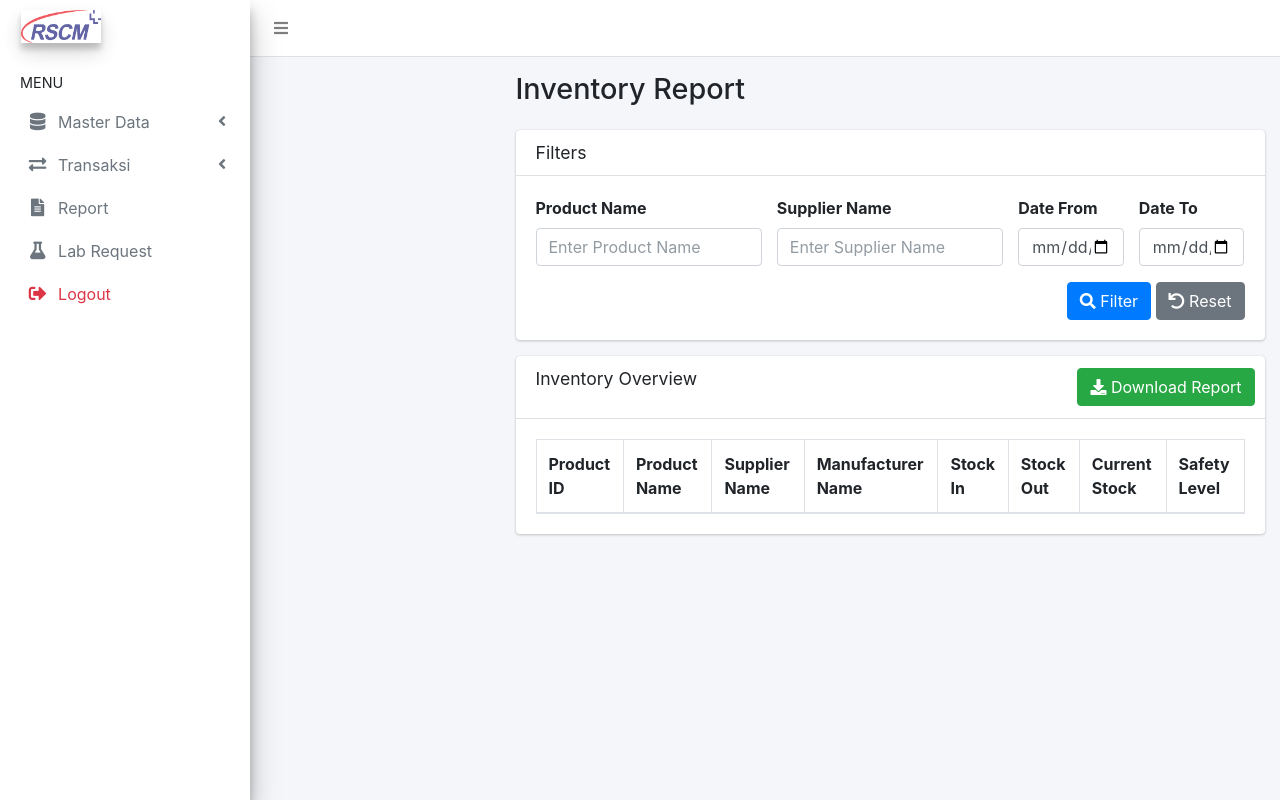
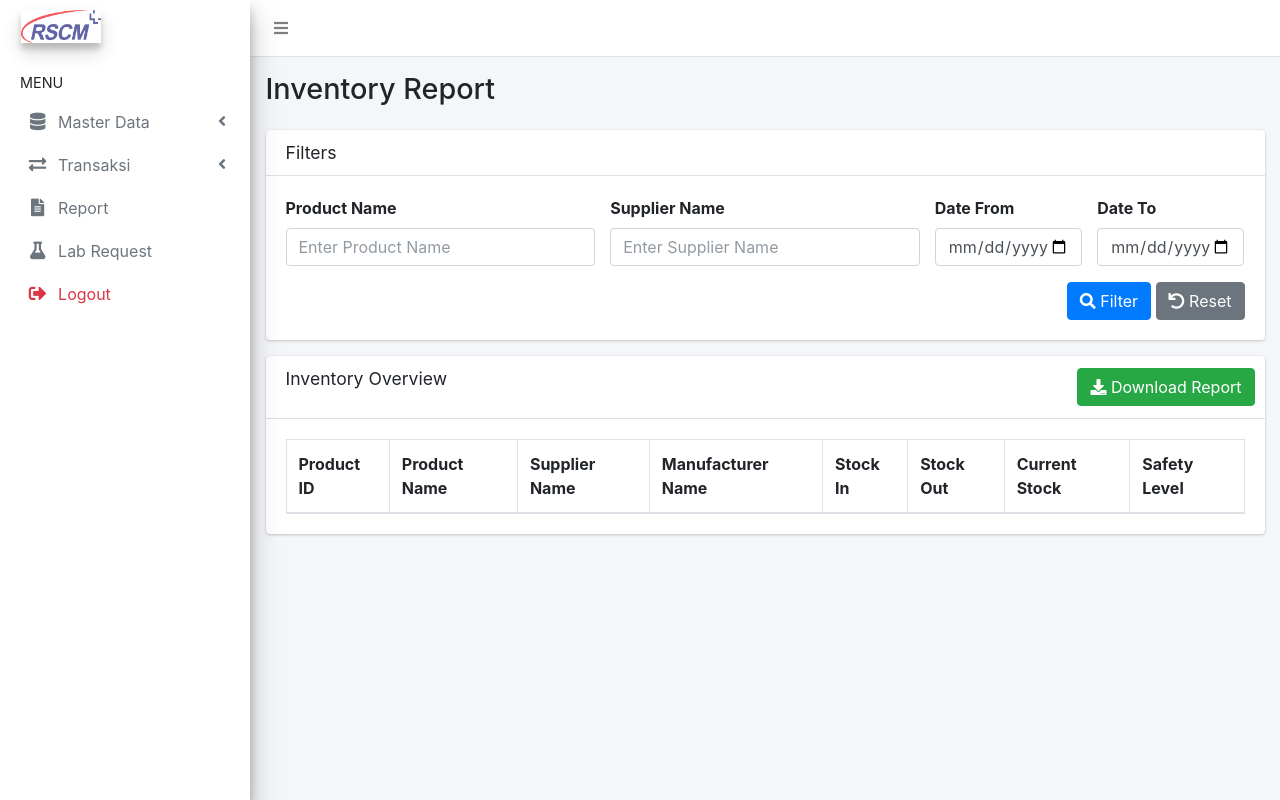
Before and after one commit to sahrulzidane/lab_inventory, a Flask app: page /report in a window 1280 px wide. Run offline with Flask 3, Linux system fonts and the light colour scheme; data that the repository does not hold is empty; some libraries are stand-ins or nearby versions.

Commit message:
pembaruan report.html agar mepet ke kiri

```diff
--- a/templates/report.html
+++ b/templates/report.html
@@ -16,9 +16,7 @@
     <script src="{{ url_for('static', filename='adminlte/js/adminlte.min.js') }}"></script>
 </head>
 <body class="hold-transition sidebar-mini">
-    <div class="wrapper">
-        <!-- Content Wrapper -->
-        <div class="content-wrapper">
+
             <div class="content-header">
                 <div class="container-fluid">
                     <div class="row mb-2">
```
